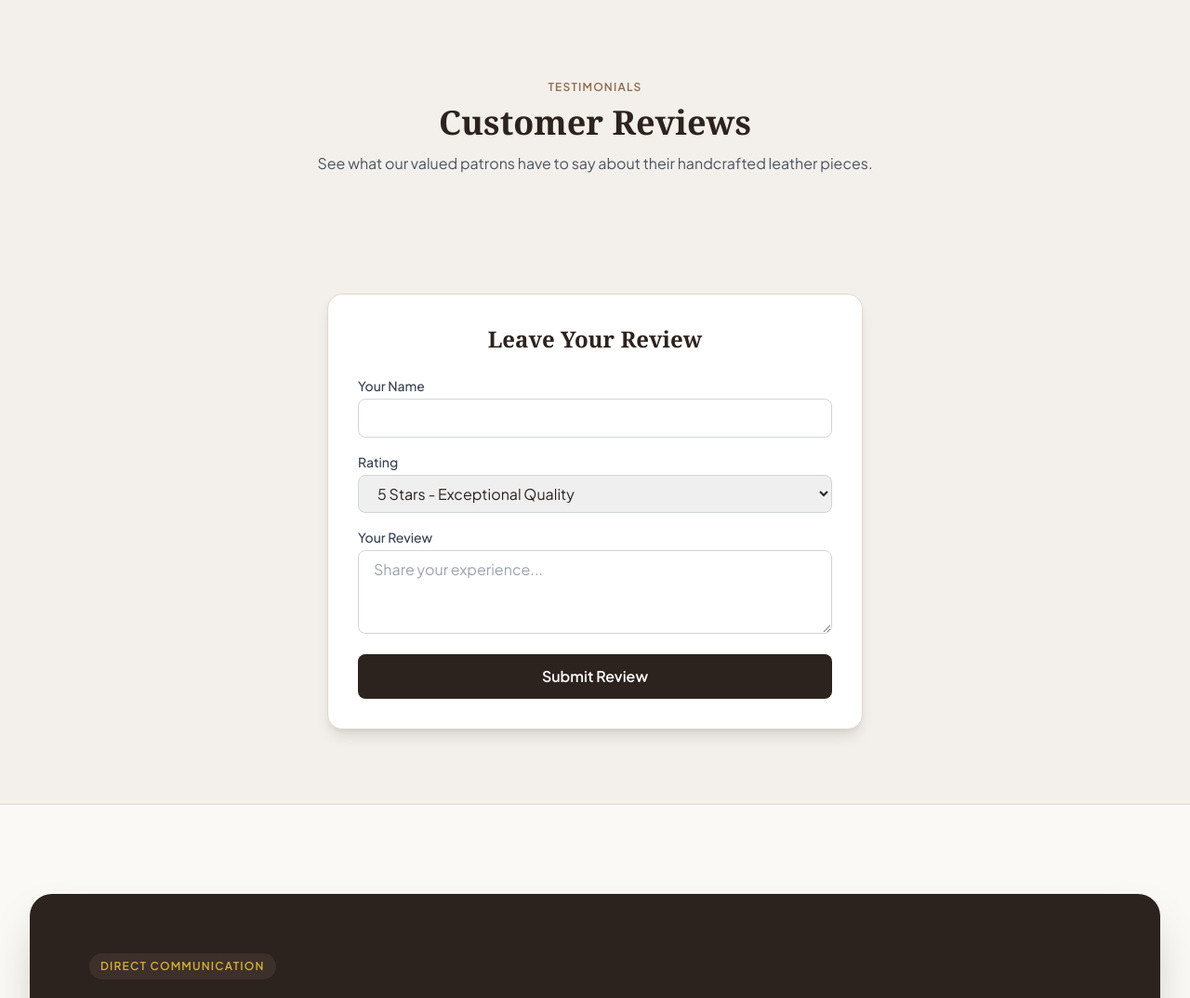
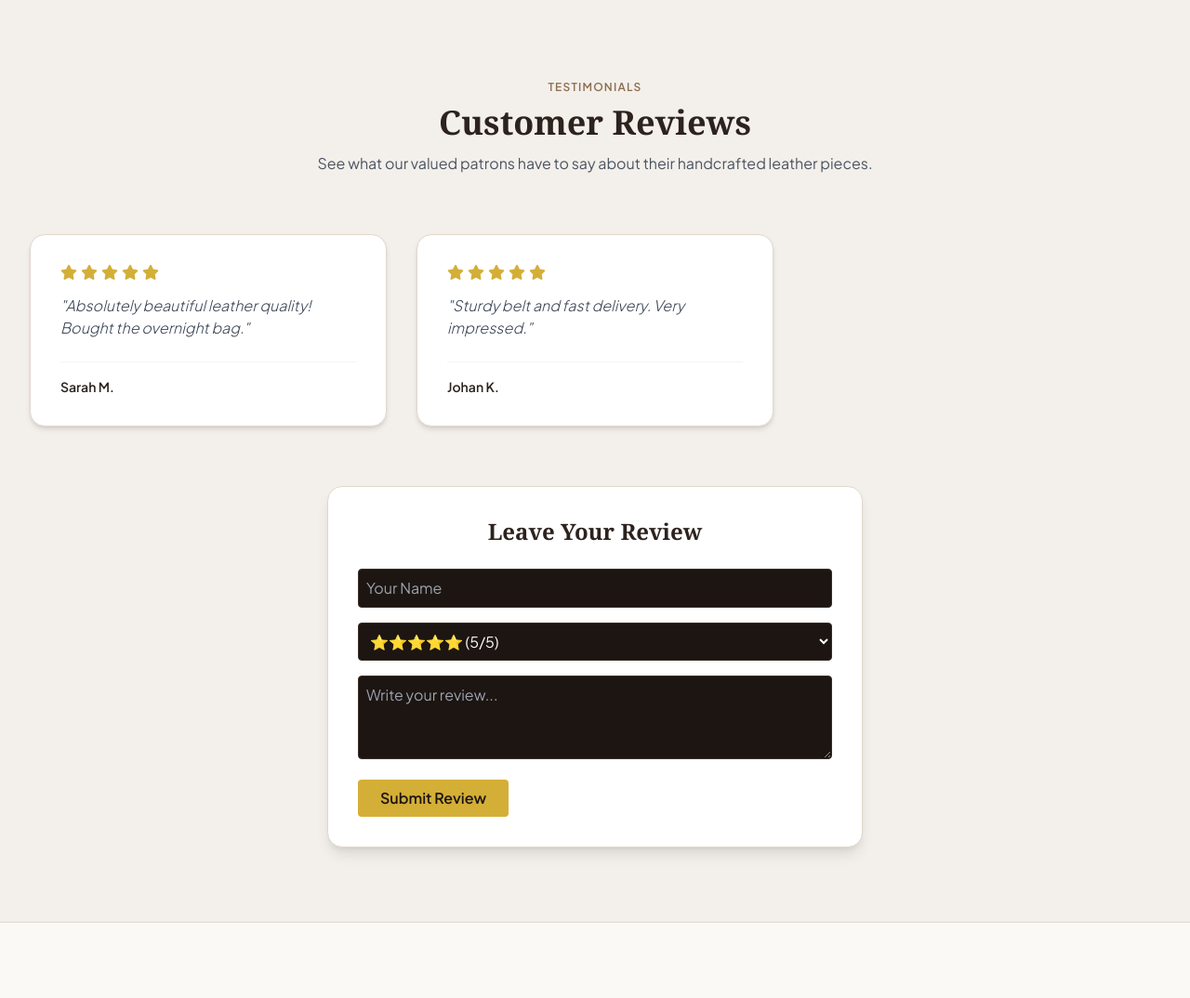
Before and after one commit to vdlindejannie-beep/adl.co.za, a Flask app: page / in a window 1280 px wide. Shown: the part 1470-2544 px from the top of the page at 93% size. Run offline with Flask 3, Linux system fonts and the light colour scheme; some libraries are stand-ins or nearby versions.

Commit message:
review section

```diff
--- a/app.py
+++ b/app.py
@@ -8,6 +8,32 @@ app.secret_key = "leather_by_annuschka_secret_key"
 PAYFAST_MERCHANT_ID = "36712149"
 PAYFAST_MERCHANT_KEY = "ur6ctzlgqfwbo"
 PAYFAST_URL = "https://www.payfast.co.za/eng/process"  # Use https://sandbox.payfast.co.za/eng/process during testing
+
+# In-memory reviews list
+REVIEWS = [
+    {"name": "Sarah M.", "rating": 5, "comment": "Absolutely beautiful leather quality! Bought the overnight bag."},
+    {"name": "Johan K.", "rating": 5, "comment": "Sturdy belt and fast delivery. Very impressed."}
+]
+
+@app.route('/')
+def index():
+    return render_template('index.html', reviews=REVIEWS)
+
+@app.route('/add_review', methods=['POST'])
+def add_review():
+    name = request.form.get('name', 'Anonymous').strip()
+    rating = int(request.form.get('rating', 5))
+    comment = request.form.get('comment', '').strip()
+
+    if comment:
+        REVIEWS.append({
+            "name": name if name else "Anonymous",
+            "rating": rating,
+            "comment": comment
+        })
+        flash("Thank you! Your review has been submitted.", "success")
+
+    return redirect(url_for('index') + '#reviews')
 
 PRODUCTS = [
     # 1. Travel Bags
--- a/templates/index.html
+++ b/templates/index.html
@@ -137,27 +137,21 @@
 
             <div class="max-w-xl mx-auto bg-white p-8 rounded-2xl shadow-lg border border-[#E2D8CD]">
                 <h3 class="text-2xl font-serif font-bold text-center mb-6">Leave Your Review</h3>
-                <form action="/add_review" method="POST" class="space-y-4">
-                    <div>
-                        <label class="block text-sm font-medium text-gray-700 mb-1">Your Name</label>
-                        <input type="text" name="reviewer_name" required class="w-full px-4 py-2 border border-gray-300 rounded-lg focus:ring-2 focus:ring-[#D4AF37] focus:outline-none">
-                    </div>
-                    <div>
-                        <label class="block text-sm font-medium text-gray-700 mb-1">Rating</label>
-                        <select name="rating" class="w-full px-4 py-2 border border-gray-300 rounded-lg focus:ring-2 focus:ring-[#D4AF37] focus:outline-none">
-                            <option value="5">5 Stars - Exceptional Quality</option>
-                            <option value="4">4 Stars - Very Satisfied</option>
-                            <option value="3">3 Stars - Good</option>
-                        </select>
-                    </div>
-                    <div>
-                        <label class="block text-sm font-medium text-gray-700 mb-1">Your Review</label>
-                        <textarea name="comment" rows="3" required class="w-full px-4 py-2 border border-gray-300 rounded-lg focus:ring-2 focus:ring-[#D4AF37] focus:outline-none" placeholder="Share your experience..."></textarea>
-                    </div>
-                    <button type="submit" class="w-full bg-[#2C221E] text-white py-3 rounded-lg font-semibold hover:bg-[#3D302A] transition">
-                        Submit Review
-                    </button>
-                </form>
+<form action="/add_review" method="POST" class="space-y-4">
+    <input type="text" name="name" placeholder="Your Name" class="w-full p-2 bg-[#1c1512] border border-[#3a2d26] rounded text-white" required>
+
+    <select name="rating" class="w-full p-2 bg-[#1c1512] border border-[#3a2d26] rounded text-white">
+        <option value="5">⭐⭐⭐⭐⭐ (5/5)</option>
+        <option value="4">⭐⭐⭐⭐ (4/5)</option>
+        <option value="3">⭐⭐⭐ (3/5)</option>
+    </select>
+
+    <textarea name="comment" placeholder="Write your review..." class="w-full p-2 bg-[#1c1512] border border-[#3a2d26] rounded text-white" rows="3" required></textarea>
+
+    <button type="submit" class="bg-[#d4af37] text-[#1c1512] font-bold px-6 py-2 rounded hover:opacity-90">
+        Submit Review
+    </button>
+</form>
             </div>
         </div>
     </section>
```
